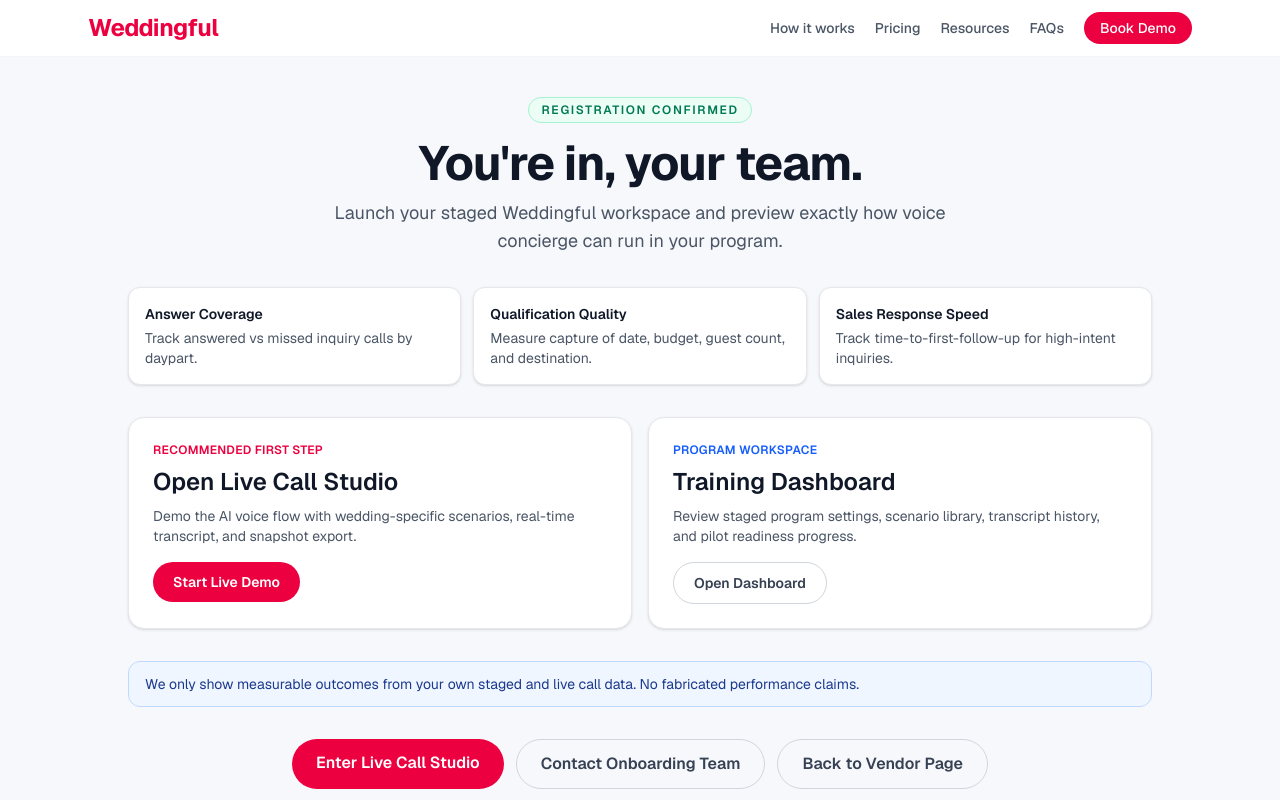
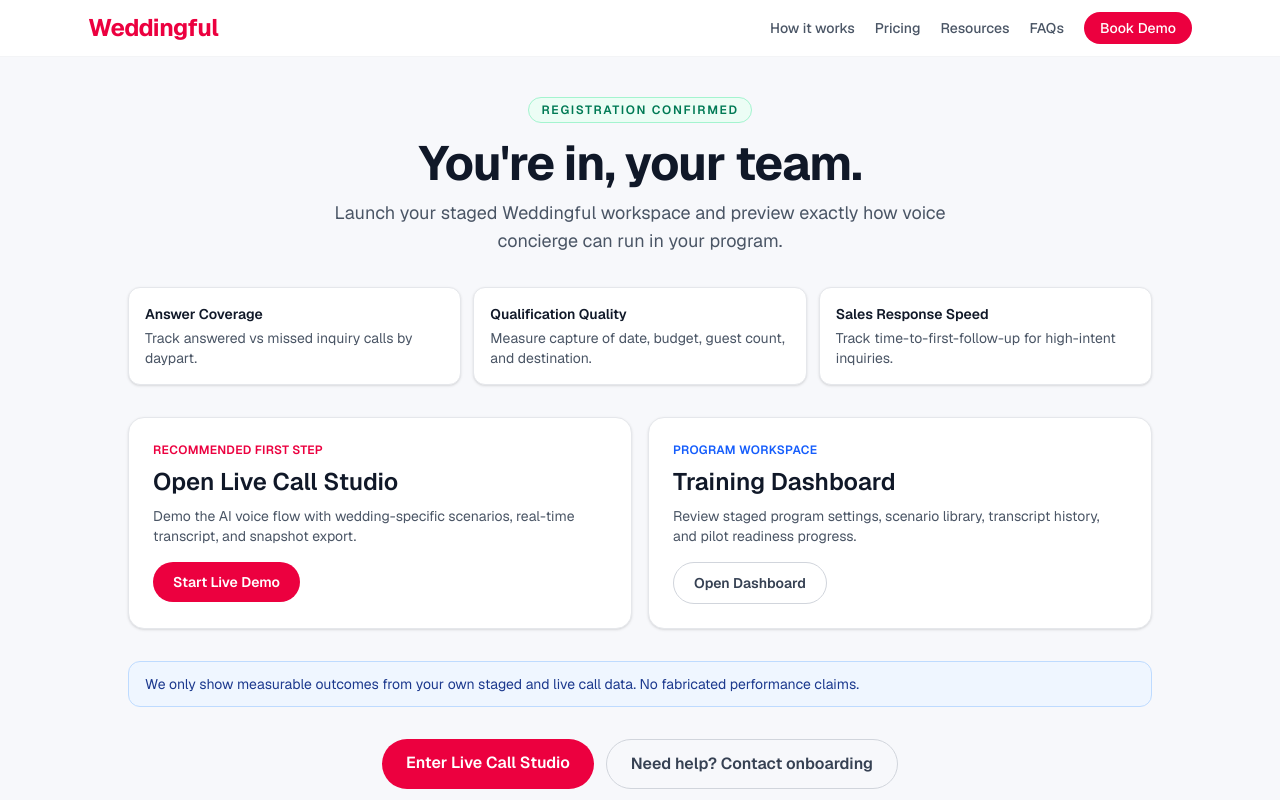
Before and after one commit to oskardiazdeleon/weddingful-deal-desk, a Next.js app in the folder weddingful-deal-desk/: page /vendors/confirmed in a window 1280 px wide. Shown: the top 800 px of the page. Built offline with nearby package versions, Linux system fonts and the light colour scheme.

Commit message:
Remove redundant back button on vendor confirmation CTA row

```diff
--- a/weddingful-deal-desk/app/vendors/confirmed/page.tsx
+++ b/weddingful-deal-desk/app/vendors/confirmed/page.tsx
@@ -93,14 +93,8 @@ export default async function VendorConfirmedPage({ searchParams }: Props) {
             href="mailto:hello@weddingful.com?subject=Weddingful%20Vendor%20Pilot%20Onboarding"
             className="rounded-full border border-gray-300 px-6 py-3 font-semibold text-gray-700 hover:bg-white"
           >
-            Contact Onboarding Team
+            Need help? Contact onboarding
           </a>
-          <Link
-            href="/vendors"
-            className="rounded-full border border-gray-300 px-6 py-3 font-semibold text-gray-700 hover:bg-white"
-          >
-            Back to Vendor Page
-          </Link>
         </div>
       </section>
     </main>
```
